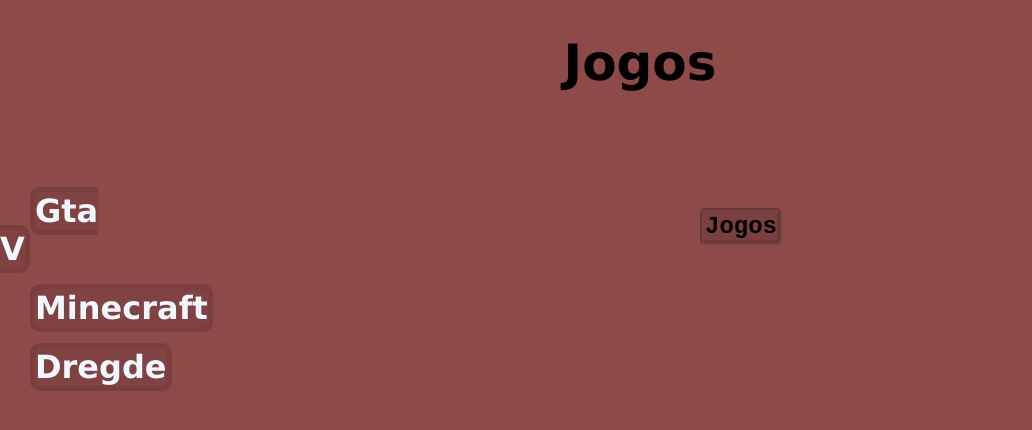
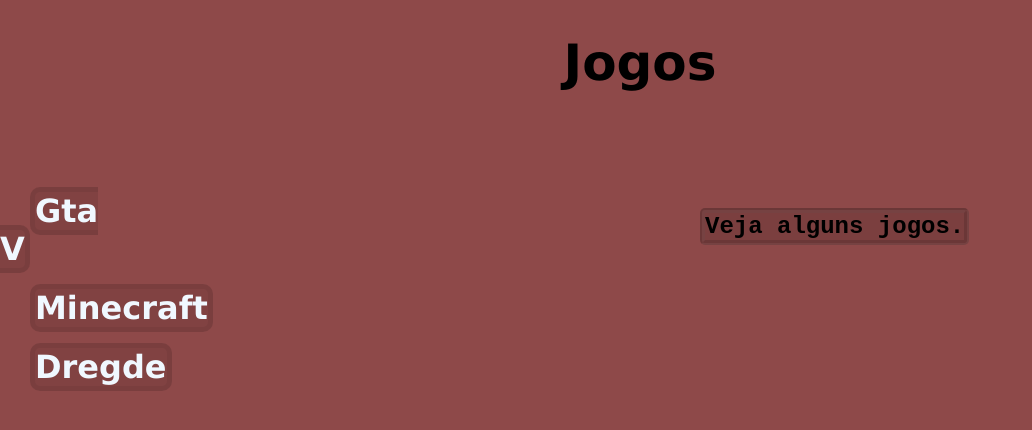
Before and after one commit to Lucasbort/Pagina1, a plain HTML site: page index.html in a window 1280 px wide. Shown: the whole page, without its empty margins (0-1032 px from the left). Drawn offline with Linux system fonts and the light colour scheme.

Commit message:
Update index.html

```diff
--- a/index.html
+++ b/index.html
@@ -13,6 +13,6 @@
     <h1><a href="pagina3.html">Minecraft</a></h1>
     <h1><a href="pagina4.html">Dregde</a></h1>
     </div>
-   <h2 class="text1">Jogos</h2>
+   <h2 class="text1">Veja alguns jogos.</h2>
 </body>
 </html>
```
